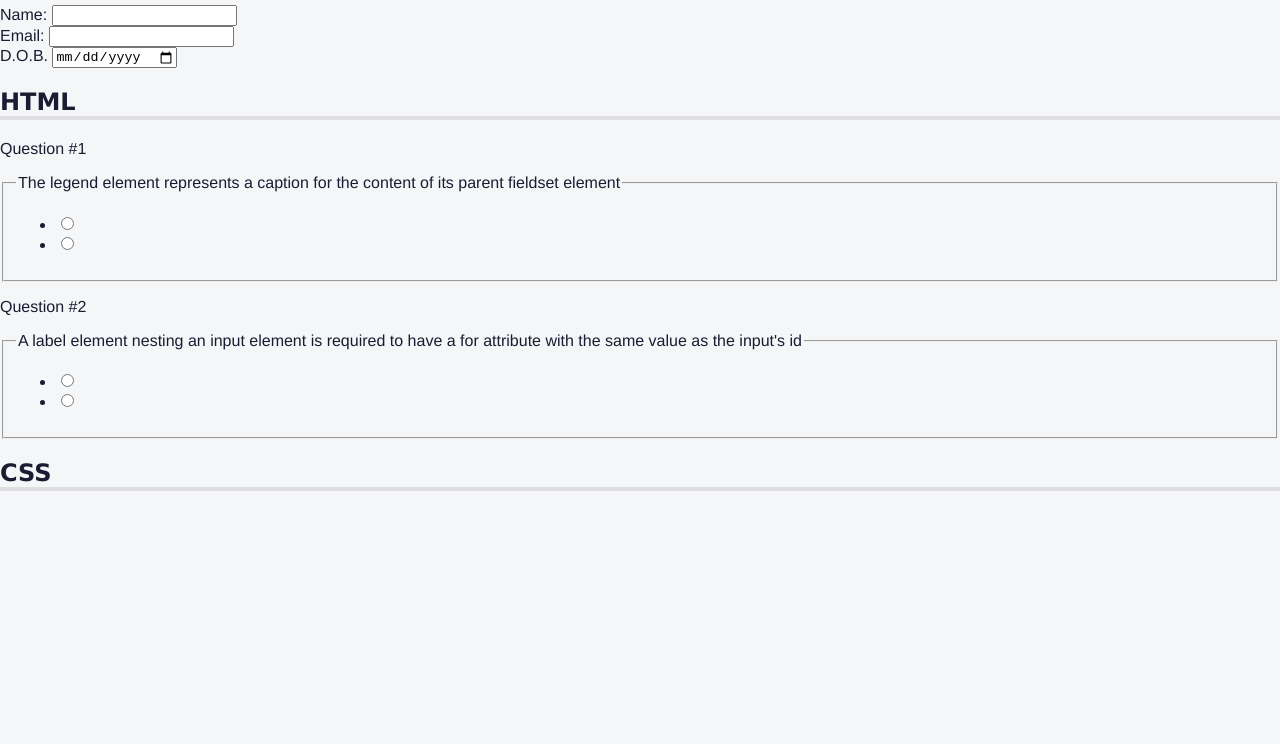
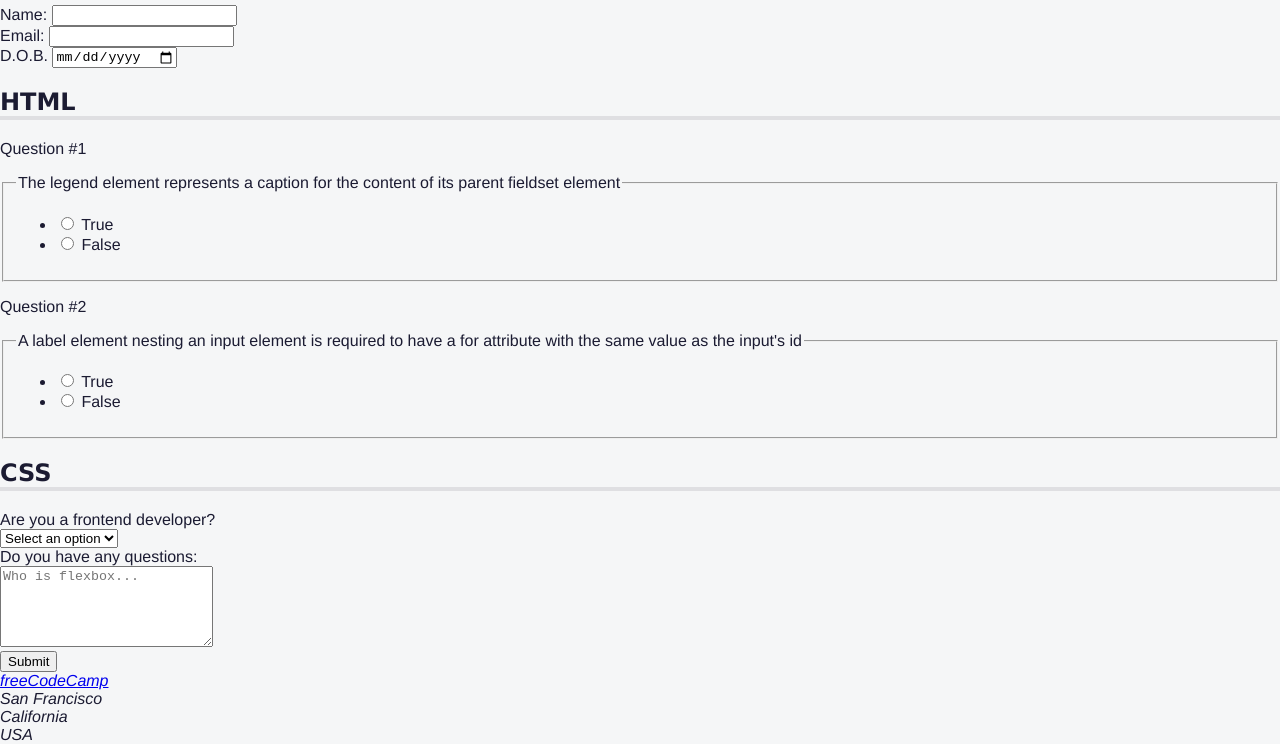
Before and after one commit to havasimate/FCC, a plain HTML site: page Responsive-Web-Design/Quiz/index.html in a window 1280 px wide. Shown: the part 67-811 px from the top of the page. Drawn offline with Linux system fonts and the light colour scheme.

Commit message:
Update index.html

```diff
--- a/Responsive-Web-Design/Quiz/index.html
+++ b/Responsive-Web-Design/Quiz/index.html
@@ -48,12 +48,14 @@
               <ul class="answers-list">
                 <li>
                   <label for="q1-a1">
-                    <input type="radio" id="q1-a1" />
+                    <input type="radio" id="q1-a1" name="q1" value="true" />
+                    True
                   </label>
                 </li>
                 <li>
                   <label for="q1-a2">
-                    <input type="radio" id="q1-a2" />
+                    <input type="radio" id="q1-a2" name="q1" value="false" />
+                    False
                   </label>
                 </li>
               </ul>
@@ -69,12 +71,14 @@
               <ul class="answers-list">
                 <li>
                   <label for="q2-a1">
-                    <input type="radio" id="q2-a1" />
+                    <input type="radio" id="q2-a1" name="q2" value="true" />
+                    True
                   </label>
                 </li>
                 <li>
                   <label for="q2-a2">
-                    <input type="radio" id="q2-a2" />
+                    <input type="radio" id="q2-a2" name="q2" value="false" />
+                    False
                   </label>
                 </li>
               </ul>
@@ -83,8 +87,35 @@
         </section>
         <section role="region" aria-labelledby="css-questions">
           <h2 id="css-questions">CSS</h2>
+          <div class="formrow">
+            <div class="question-block">
+              <label for="customer">Are you a frontend developer?</label>
+            </div>
+            <div class="answer">
+              <select name="customer" id="customer" required>
+                <option value="">Select an option</option>
+                <option value="yes">Yes</option>
+                <option value="no">No</option>
+              </select>
+            </div>
+            <div class="question-block">
+              <label for="css-questions">Do you have any questions:</label>
+            </div>
+            <div class="answer">
+              <textarea id="css-questions" name="css-questions" rows="5" cols="24" placeholder="Who is flexbox..."></textarea>
+            </div>
+          </div>
         </section>
+        <button type="submit">Submit</button>
       </form>
     </main>
+    <footer>
+      <address>
+        <a href="https://freecodecamp.org">freeCodeCamp</a><br />
+        San Francisco<br />
+        California<br />
+        USA
+      </address>
+    </footer>
   </body>
 </html>
```
